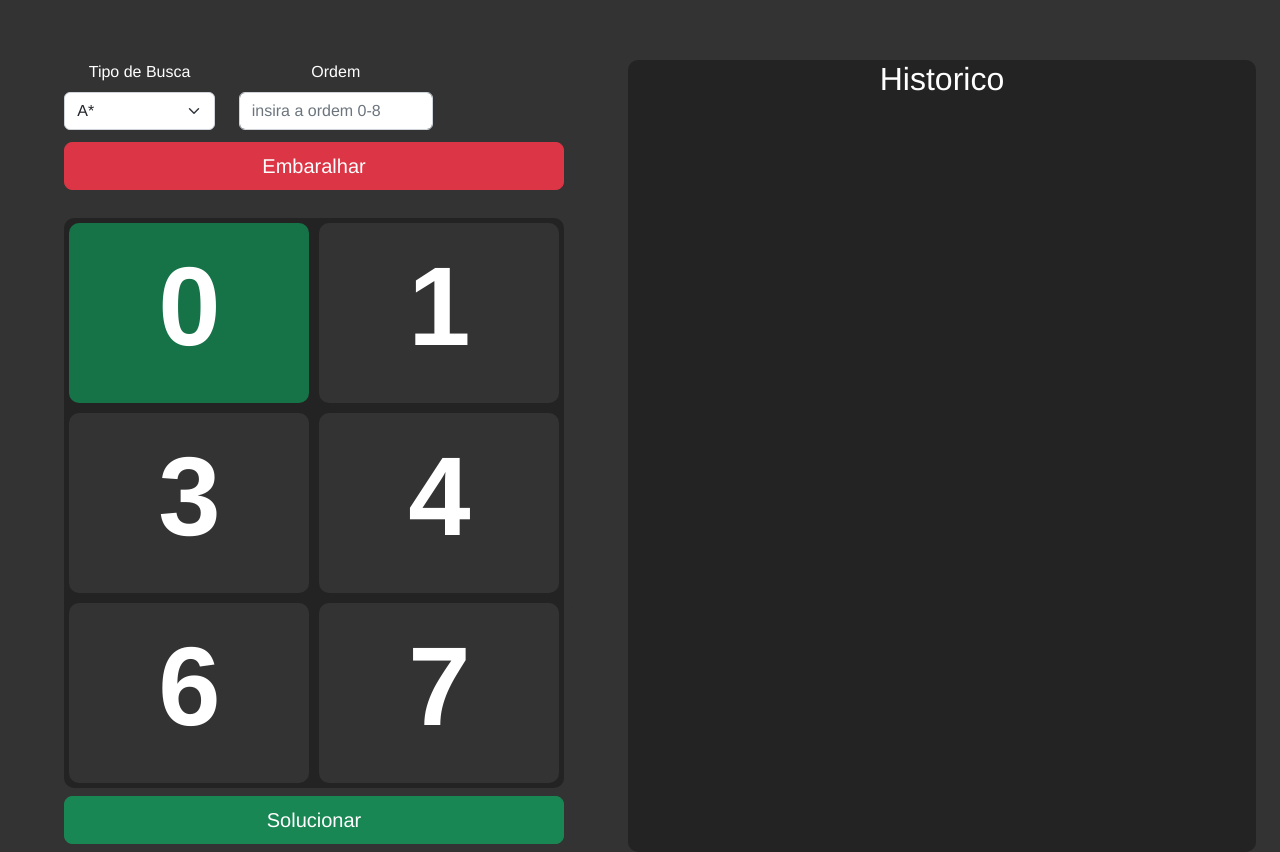
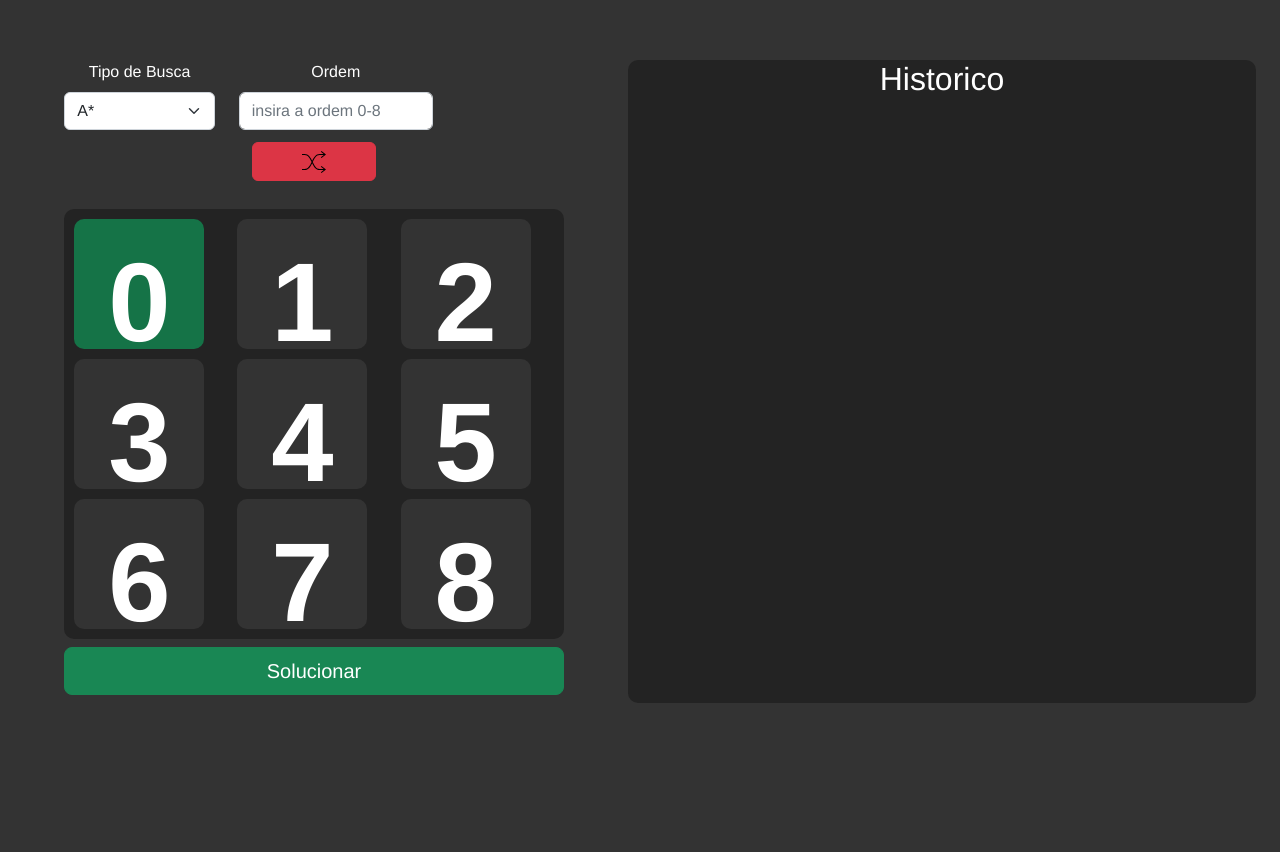
Before and after one commit to Sylvn001/8-puzzle, a Vue app in the folder app/: page / in a window 1280 px wide. After the commit the page ends 800 px from the top, so only its background shows below. Built offline with nearby package versions, Linux system fonts and the light colour scheme.

Commit message:
feat: puzzle responsibility

```diff
--- /dev/null
+++ b/app/src/pages/History.vue
@@ -0,0 +1,20 @@
+<template>
+  <aside>
+    <h2>Historico</h2>
+  </aside>
+</template>
+
+<script>
+import { defineComponent } from "vue";
+
+export default defineComponent({
+  name: "HistoryComponent",
+});
+</script>
+
+<style scoped>
+aside {
+  background: #232323;
+  border-radius: 10px;
+}
+</style>
--- a/app/src/pages/Puzzle.vue
+++ b/app/src/pages/Puzzle.vue
@@ -19,8 +19,18 @@
           />
         </div>
         <div>
-          <button class="col-12 btn btn-danger btn-lg mt-1 mb-1">
-            Embaralhar
+          <button class="btn btn-danger w-25 mt-1 mb-1">
+            <svg
+              width="24"
+              height="24"
+              xmlns="http://www.w3.org/2000/svg"
+              fill-rule="evenodd"
+              clip-rule="evenodd"
+            >
+              <path
+                d="M21.67 3.955l-2.825-2.202.665-.753 4.478 3.497-4.474 3.503-.665-.753 2.942-2.292h-4.162c-3.547.043-5.202 3.405-6.913 7.023 1.711 3.617 3.366 6.979 6.913 7.022h4.099l-2.883-2.247.665-.753 4.478 3.497-4.474 3.503-.665-.753 2.884-2.247h-4.11c-3.896-.048-5.784-3.369-7.461-6.858-1.687 3.51-3.592 6.842-7.539 6.858h-2.623v-1h2.621c3.6-.014 5.268-3.387 6.988-7.022-1.72-3.636-3.388-7.009-6.988-7.023h-2.621v-1h2.623c3.947.016 5.852 3.348 7.539 6.858 1.677-3.489 3.565-6.81 7.461-6.858h4.047z"
+              />
+            </svg>
           </button>
         </div>
       </div>
@@ -39,16 +49,17 @@
         Solucionar
       </button>
     </section>
-    <aside class="col-6">
-      <h2>Historico</h2>
-    </aside>
+
+    <history class="col-6" />
   </main>
 </template>
 
 <script>
 import { defineComponent } from "vue";
+import History from "./History.vue";
 
 export default defineComponent({
+  components: { History },
   name: "PuzzleContent",
 });
 </script>
@@ -59,25 +70,20 @@ export default defineComponent({
   display: grid;
   grid-template-columns: 1fr 1fr 1fr;
   grid-gap: 10px;
-  padding: 5px;
+  padding: 10px;
   background-color: #232323;
-  max-height: 800px;
-  max-width: 800px;
+  max-height: 500px;
+  max-width: 500px;
 }
 .puzzle-obj {
   background: #333333;
   border-radius: 10px;
   font-size: 7rem;
   font-weight: 700;
-  width: 240px;
-  height: 180px;
+  width: 130px;
+  height: 130px;
 }
 .puzzle-active {
   background: #157347;
 }
-
-aside {
-  background: #232323;
-  border-radius: 10px;
-}
 </style>
```
